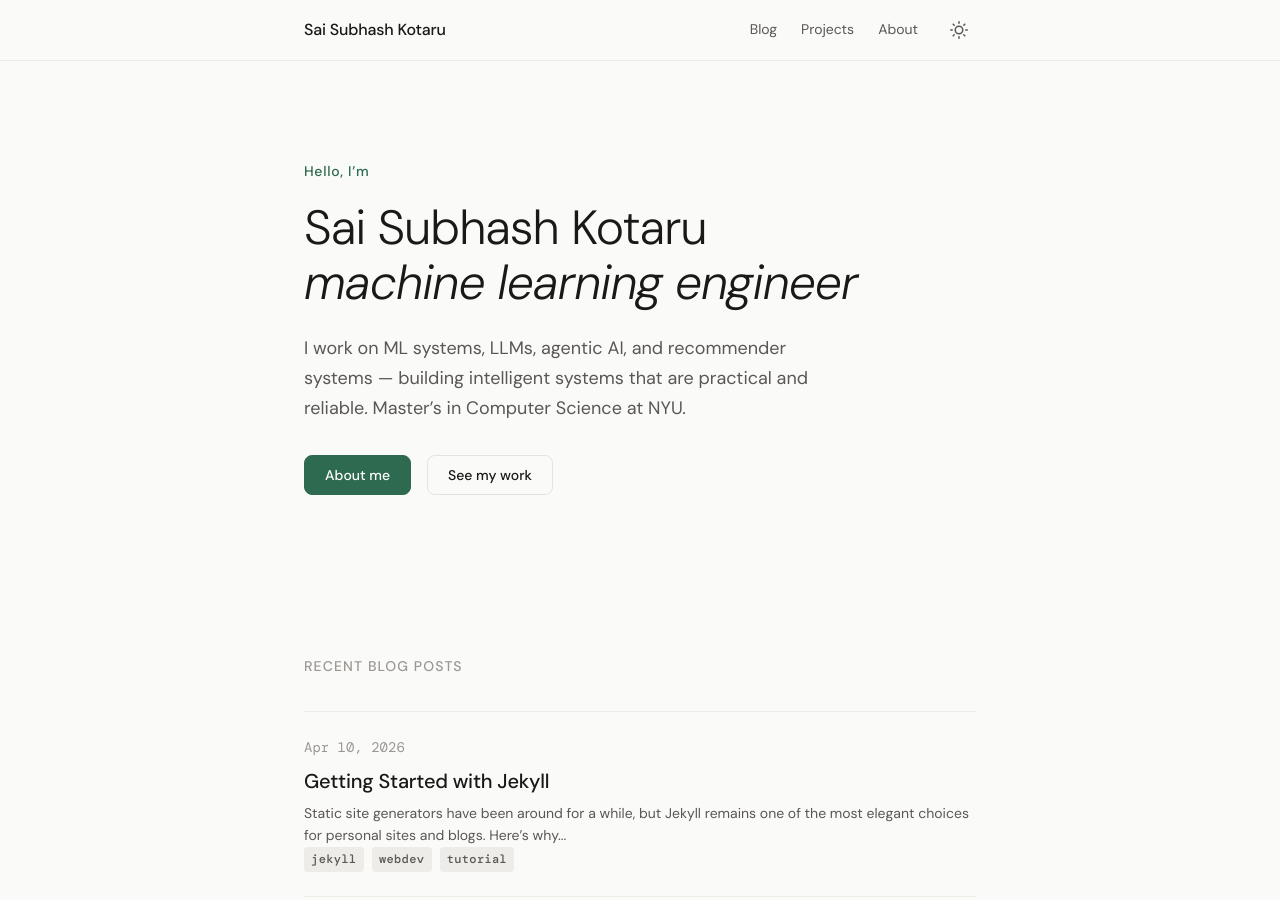
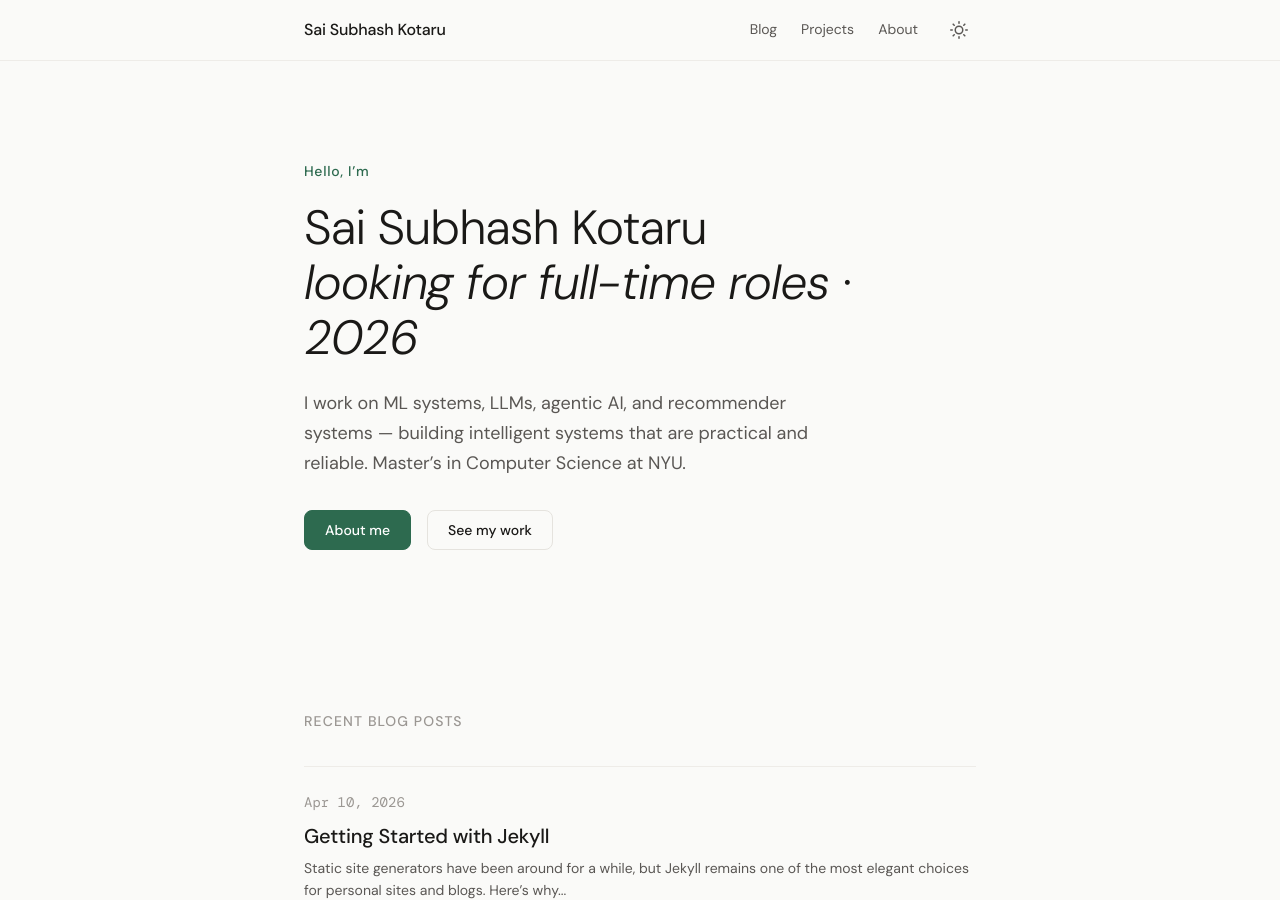
Before and after one commit to subhashkotaru/mywebsite, a Jekyll site: the page built from index.html, in a window 1280 px wide and 900 px high. Built offline with Jekyll 4.4.1, drawn with Linux system fonts in a browser that asks for light colours.

Commit message:
Replace ML Engineer title with looking for full-time roles 2026
Made-with: Cursor

```diff
--- a/_config.yml
+++ b/_config.yml
@@ -1,5 +1,5 @@
 title: "Sai Subhash Kotaru"
-description: "Machine Learning Engineer · NYU MS CS"
+description: "NYU MS CS · Looking for full-time roles in 2026"
 url: "https://subhashkotaru.github.io"
 baseurl: "/mywebsite"
 
--- a/index.html
+++ b/index.html
@@ -5,7 +5,7 @@ title: Home
 <section class="hero">
   <div class="container">
     <span class="hero-eyebrow">Hello, I’m</span>
-    <h1 class="hero-title">Sai Subhash Kotaru<br><em>machine learning engineer</em></h1>
+    <h1 class="hero-title">Sai Subhash Kotaru<br><em>looking for full-time roles · 2026</em></h1>
     <p class="hero-desc">I work on ML systems, LLMs, agentic AI, and recommender systems — building intelligent systems that are practical and reliable. Master’s in Computer Science at NYU.</p>
     <div class="hero-actions">
       <a href="{{ '/about' | relative_url }}" class="btn btn--primary">About me</a>
--- a/pages/about.html
+++ b/pages/about.html
@@ -7,7 +7,7 @@ permalink: /about/
   <header class="about-header">
     <div class="about-intro">
       <h1 class="about-name">{{ site.author.name }}</h1>
-      <p class="about-tagline">Machine Learning Engineer · Master's student in Computer Science at NYU</p>
+      <p class="about-tagline">Master's student in Computer Science at NYU · Looking for full-time roles in 2026</p>
       <div class="about-contact">
         <div class="about-links">
           <a href="https://github.com/{{ site.author.github }}" class="btn btn--outline" target="_blank" rel="noopener">GitHub</a>
```
